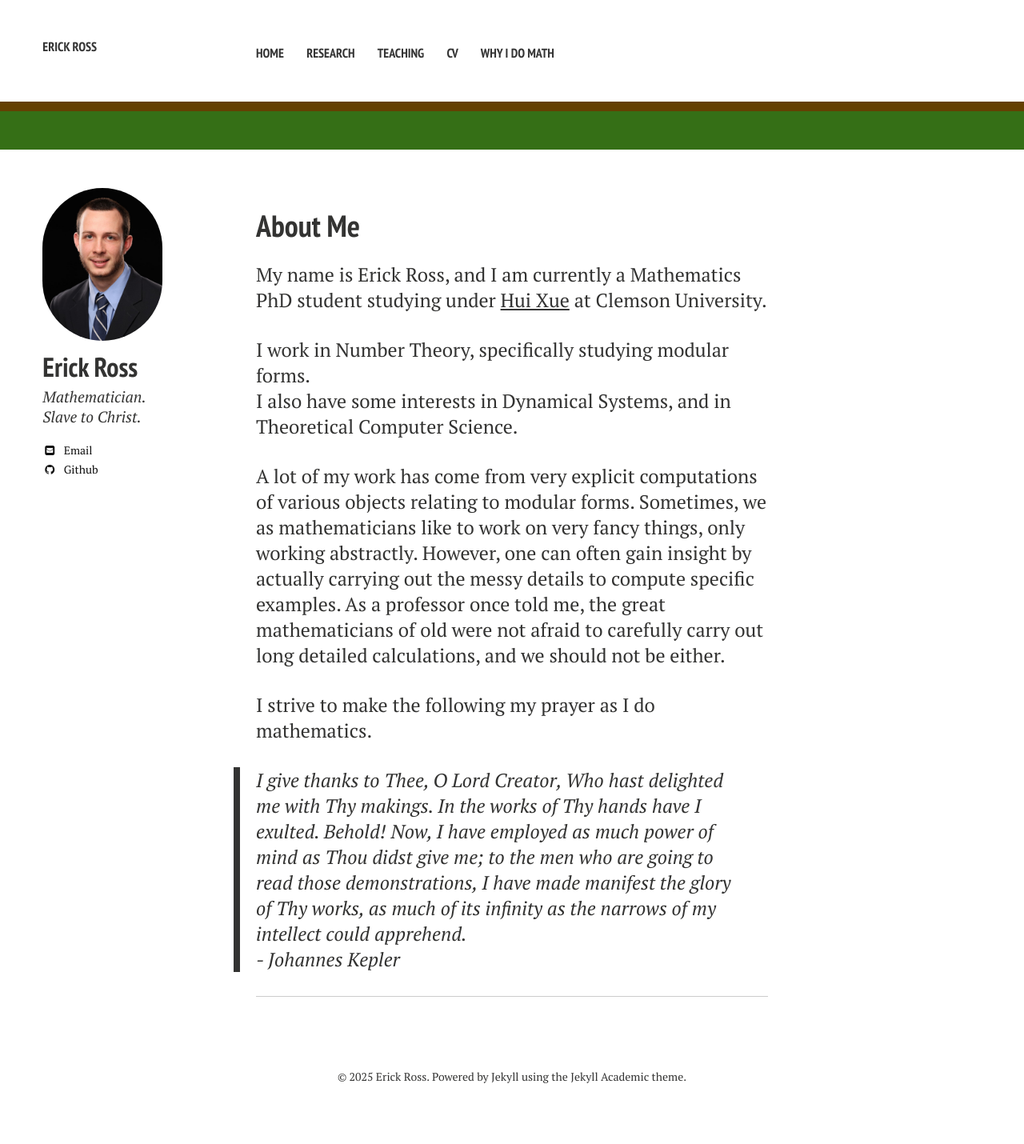
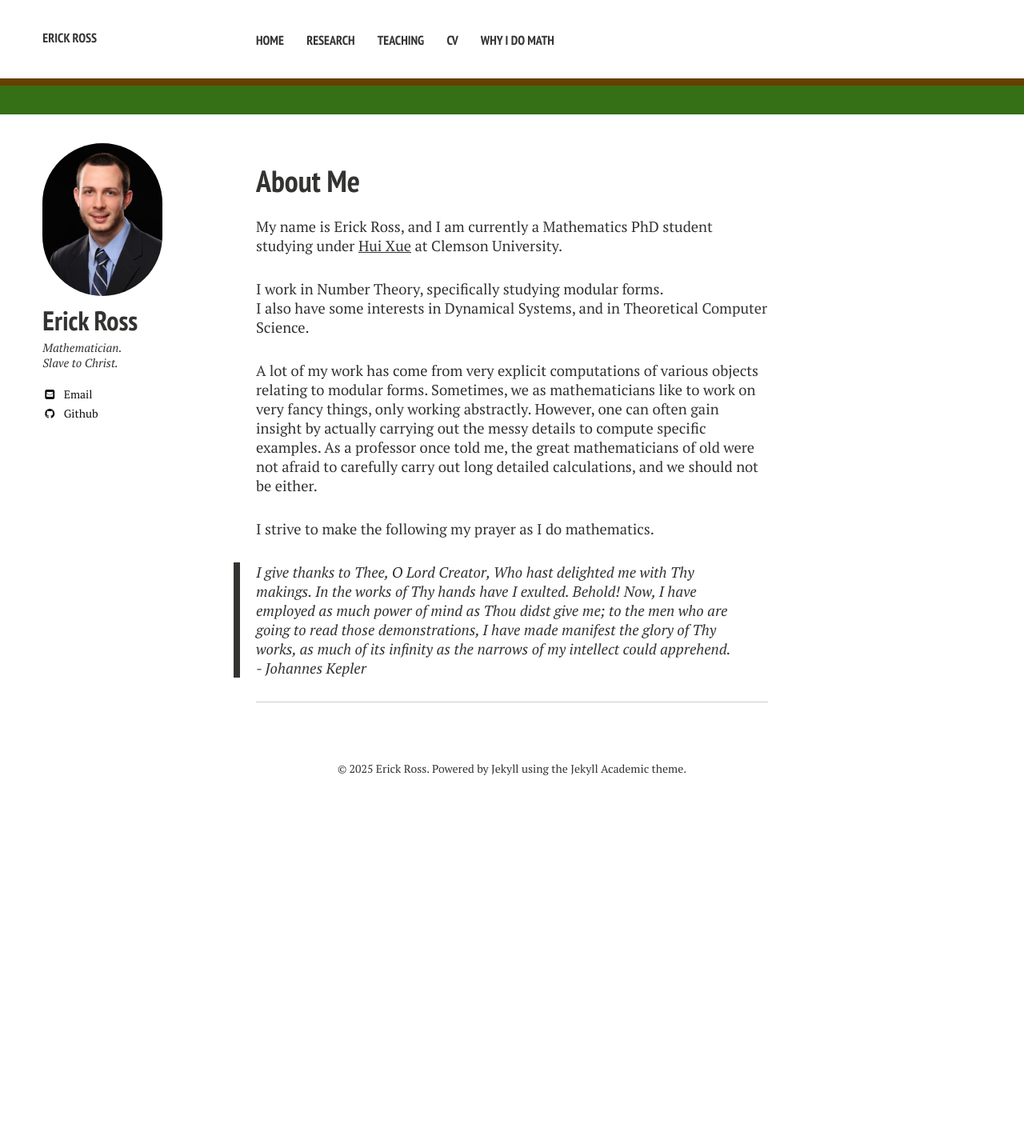
Before and after one commit to erick-ross/erick-ross.github.io, a Jekyll site: the page built from index.md, in a window 1280 px wide. Shown: the whole page at 80% size. Built offline with Jekyll 4.4.1, drawn with Linux system fonts in a browser that asks for light colours; nearby versions of some CDN libraries; after the commit the page ends 1026 px from its top, so only the background shows below that.

Commit message:
some setup

```diff
--- a/_sass/page.scss
+++ b/_sass/page.scss
@@ -3,6 +3,7 @@
    ========================================================================== */
 
 body {
+	font-size: 115%;
 	background-color: $bodycolor;
 	font-family: $base-font;
 	color: $text-color;
--- a/_sass/typography.scss
+++ b/_sass/typography.scss
@@ -6,10 +6,6 @@
    Headings
    ========================================================================== */
 
-// erickr
-body {
-   font-size: 150%;
-}
 
 h1, h2, h3, h4, h5, h6 {
 	font-family: $heading-font;
```
